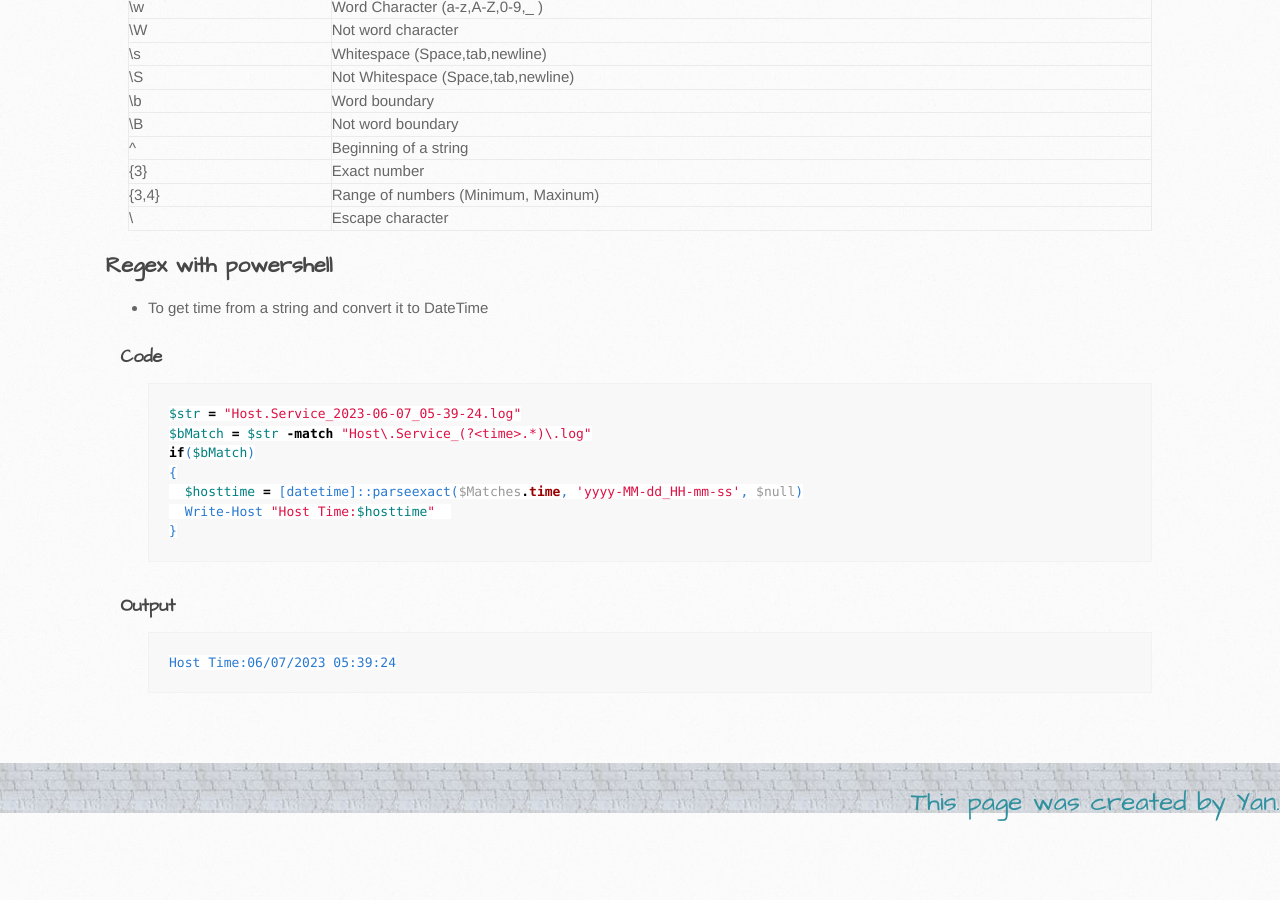
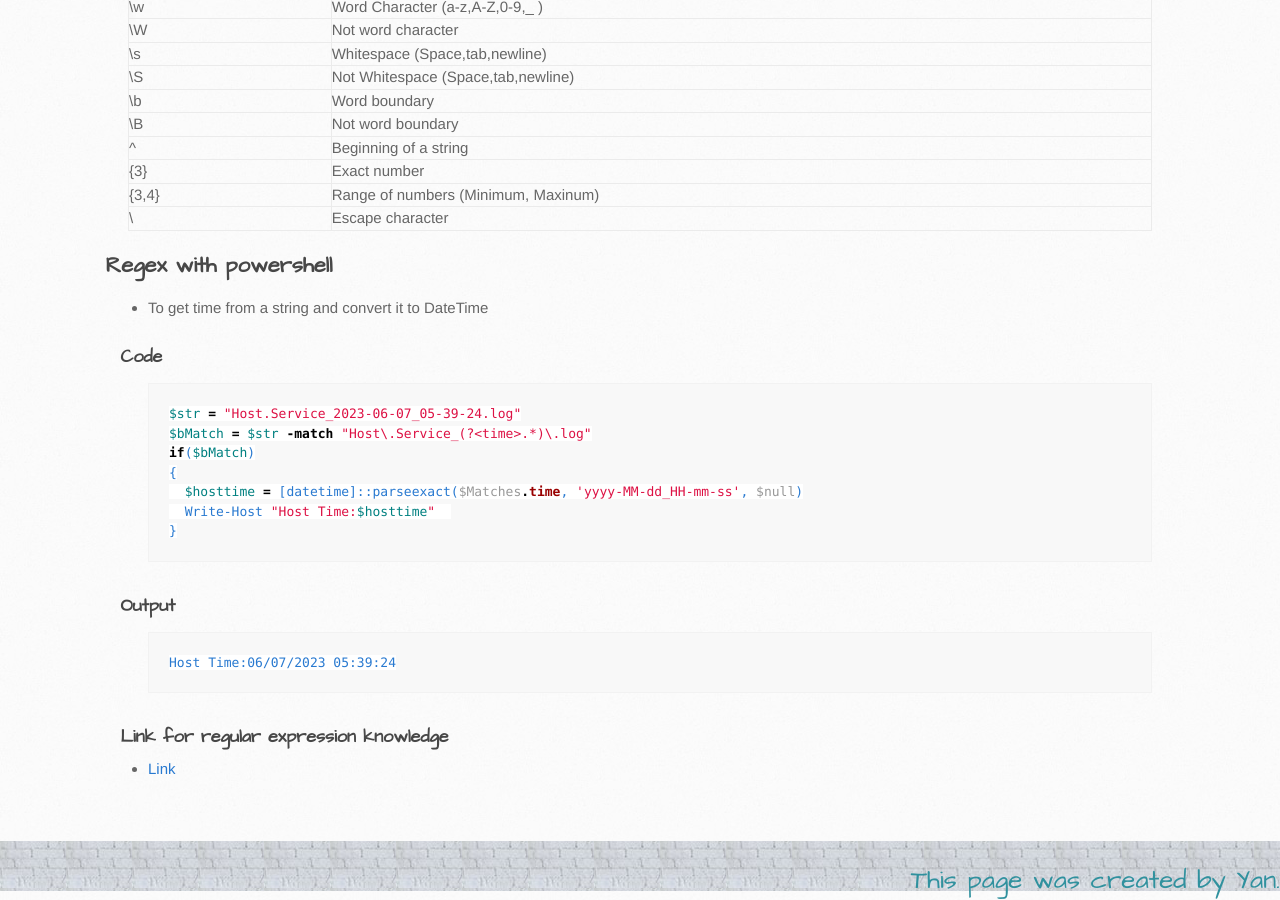
Before and after one commit to itcraftme/itcraftme, a Jekyll site: the page built from docs/it/regex.md, in a window 1280 px wide and 900 px high, scrolled down 747 px. Built offline with Jekyll 4.4.1, drawn with Linux system fonts in a browser that asks for light colours; our own code applies the rules of GitHub Pages for plain Markdown files; before the commit the page ends 1569 px from its top, so only the background shows below that.

Commit message:
Update regex.md

````diff
--- a/docs/it/regex.md
+++ b/docs/it/regex.md
@@ -45,3 +45,5 @@ if($bMatch)
 ```
 Host Time:06/07/2023 05:39:24
 ```
+### Link for regular expression knowledge
+- [Link](https://en.wikipedia.org/wiki/Regular_expression)
````
